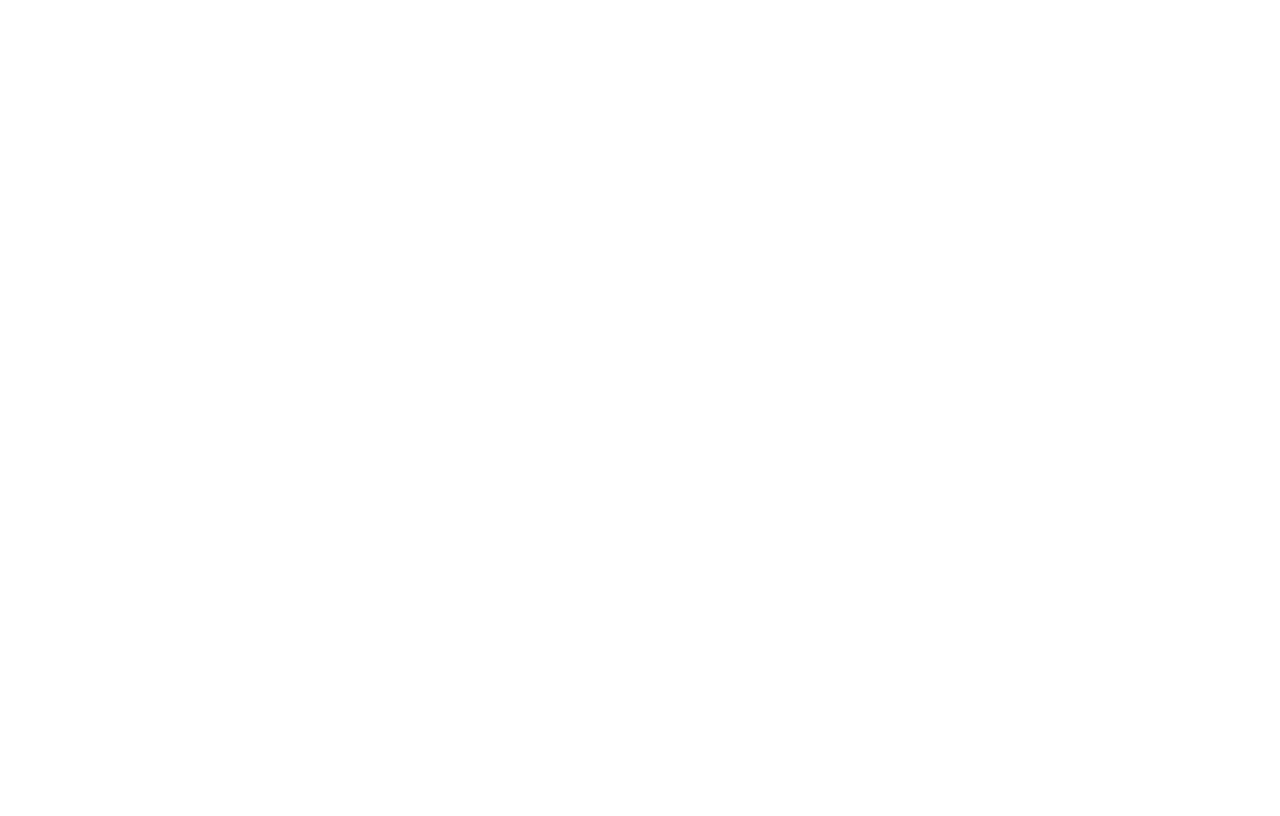
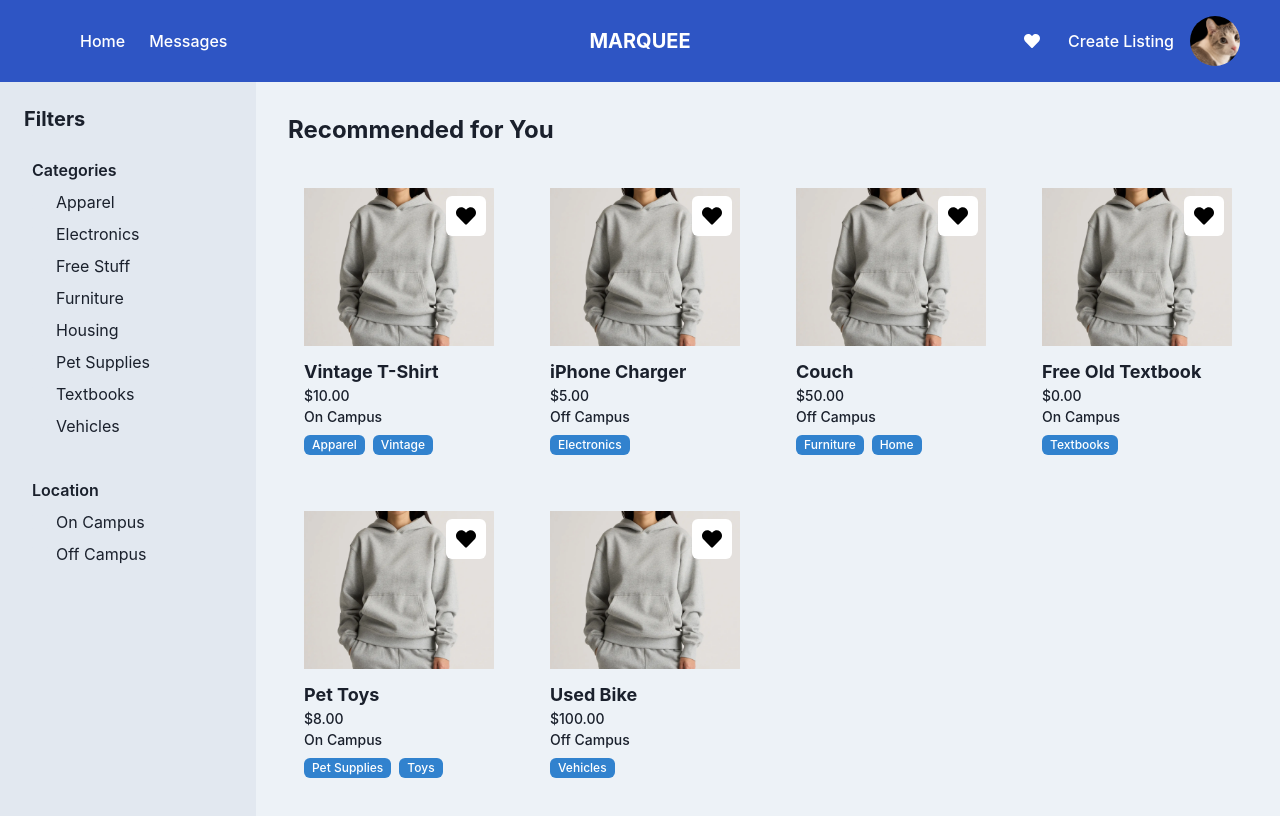
Before and after one commit to soramicha/marquee, a React (Vite) app in the folder packages/frontend/: page /home in a window 1280 px wide. Before the commit this address had no page. Shown: the top 816 px of the page. Built offline with nearby package versions, Linux system fonts and the light colour scheme.

Commit message:
same method but with viewing all emails

```diff
--- a/packages/frontend/src/App.jsx
+++ b/packages/frontend/src/App.jsx
@@ -25,7 +25,7 @@ function App() {
     <BrowserRouter>
       <Routes>
         {/* Home Page as the root route */}
-        <Route path="/" element={<Home />} />
+        <Route path="/home" element={<Home />} />
 
         {/* Other routes */}
         <Route path="listing/:id" element={<ListingDetail />} />
--- a/packages/frontend/src/pages/Navbar.jsx
+++ b/packages/frontend/src/pages/Navbar.jsx
@@ -31,7 +31,7 @@ function Navbar() {
 
         {/* Navigation Links */}
         <Flex ml={10} gap={6}>
-          <Link to="/">
+          <Link to="/home">
             <Text fontSize="md" color="white" _hover={{ textDecoration: "underline" }}>
               Home
             </Text>
--- a/packages/frontend/src/pages/ViewAllEmails.jsx
+++ b/packages/frontend/src/pages/ViewAllEmails.jsx
@@ -4,10 +4,11 @@ import { Box, Button, Flex } from '@chakra-ui/react'
 import { Link } from 'react-router-dom'
 import axios from "axios"
 import { useEffect, useState } from 'react'
+import { useAuth } from "@/context/AuthContext";
 
-const getAllEmails = async () => {
+const getAllEmails = async (token) => {
     try {
-        const token = localStorage.getItem("authToken")
+        //const token = localStorage.getItem("authToken")
         const response = await axios.get('http://localhost:8000/email',
         {
             headers: {
@@ -22,13 +23,18 @@ const getAllEmails = async () => {
 }
 
 function ViewAllEmails() {
+    const { auth } = useAuth();
+    const token = auth?.access_token
     const [AllEmails, setAllEmails] = useState([])
 
     // runs once when page loads
     useEffect (() => {
         // retreive emails from database
-        getAllEmails().then(emails => {
-            setAllEmails(emails)
+        getAllEmails(token).then(emails => {
+            if (emails) {
+                setAllEmails(emails)
+            }
+
         })
     }, [])
 
```
